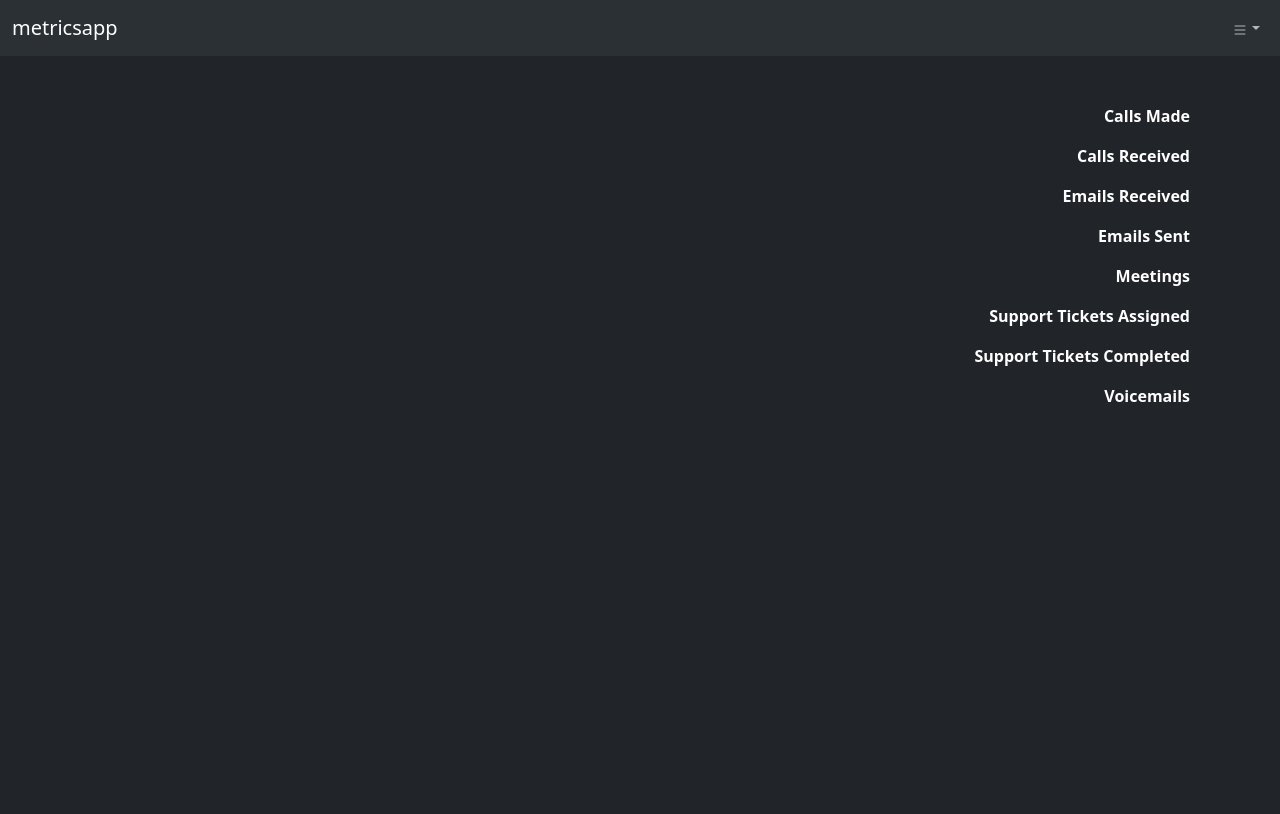
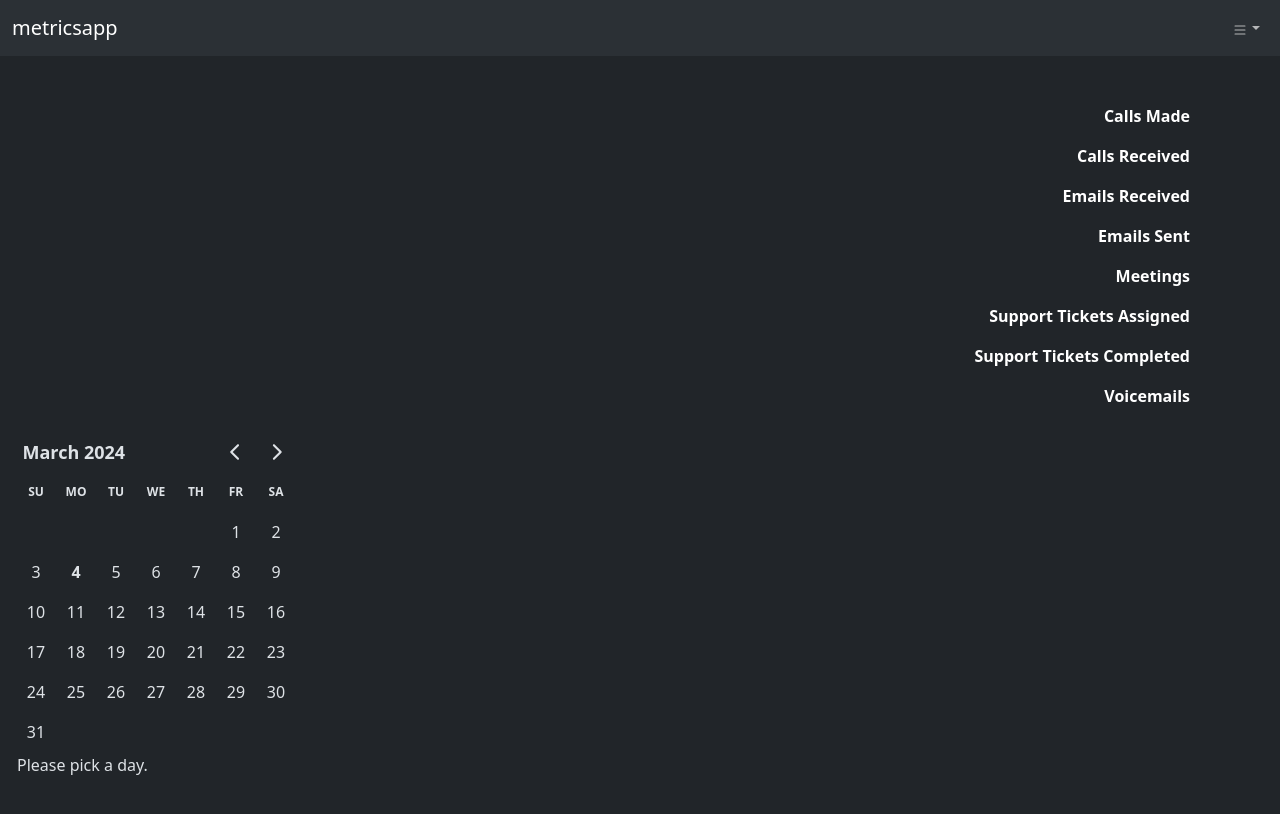
Before and after one commit to brandonfullstack/metrics-app, a React (Create React App) app: page / in a window 1280 px wide. Shown: the top 814 px of the page. Built offline with nearby package versions, Linux system fonts and the light colour scheme.

Commit message:
Add calendar/day picker component

```diff
--- a/package.json
+++ b/package.json
@@ -9,7 +9,9 @@
     "@testing-library/user-event": "^13.5.0",
     "bootstrap": "^5.3.3",
     "bootstrap-icons": "^1.11.3",
+    "date-fns": "^3.3.1",
     "react": "^18.2.0",
+    "react-day-picker": "^8.10.0",
     "react-dom": "^18.2.0",
     "react-scripts": "5.0.1",
     "web-vitals": "^2.1.4",
--- a/src/App.jsx
+++ b/src/App.jsx
@@ -2,6 +2,8 @@ import React from 'react';
 import Header from './components/Header';
 import { Tab } from 'bootstrap';
 import Table from './components/Table';
+import Calendar from './components/Calendar';
+
 
 function App() {
   return (
@@ -9,6 +11,7 @@ function App() {
       <Header />
       <div className='py-4'>
       <Table />
+      <Calendar />
       </div>
     </>
   );
--- /dev/null
+++ b/src/components/Calendar.jsx
@@ -0,0 +1,21 @@
+import React from 'react';
+import { format, isToday } from 'date-fns';
+import { DayPicker } from 'react-day-picker';
+import 'react-day-picker/dist/style.css';
+
+export default function Calendar() {
+  const [selected, setSelected] = React.useState();
+
+  let footer = <p>Please pick a day.</p>;
+  if (selected) {
+    footer = <p>You picked {format(selected, 'PP')}.</p>;
+  }
+  return (
+    <DayPicker
+      mode="single"
+      selected={selected}
+      onSelect={setSelected}
+      footer={footer}
+    />
+  );
+}
```
Also changed, not shown: 1 other file (tests, documents, lock files or other folders).
